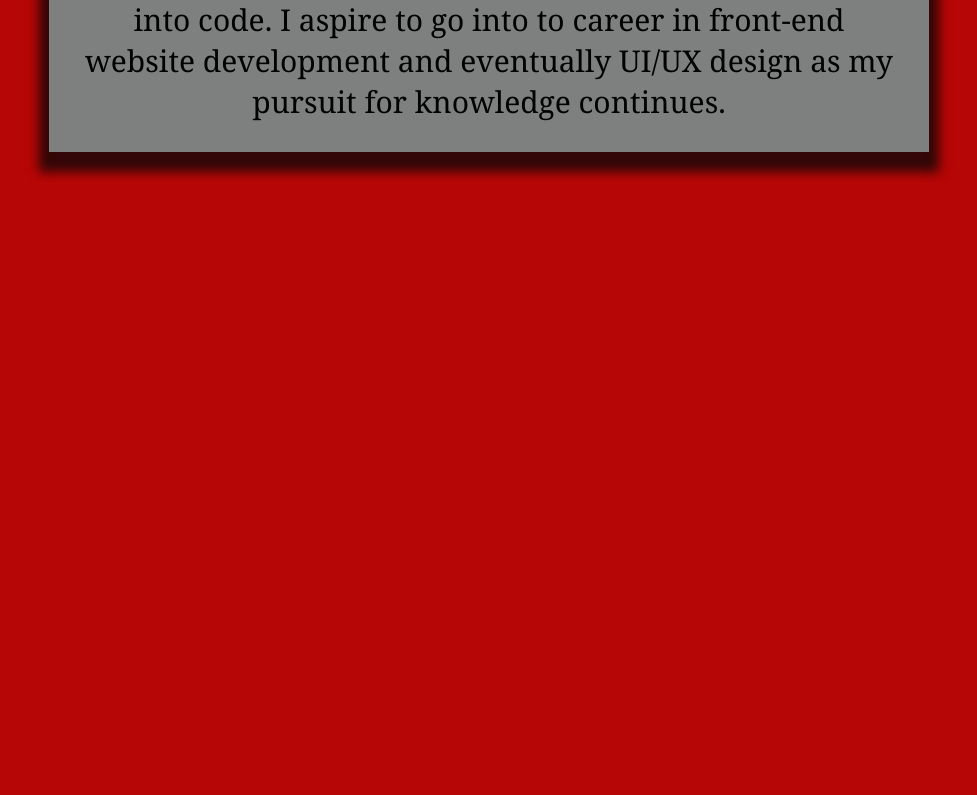
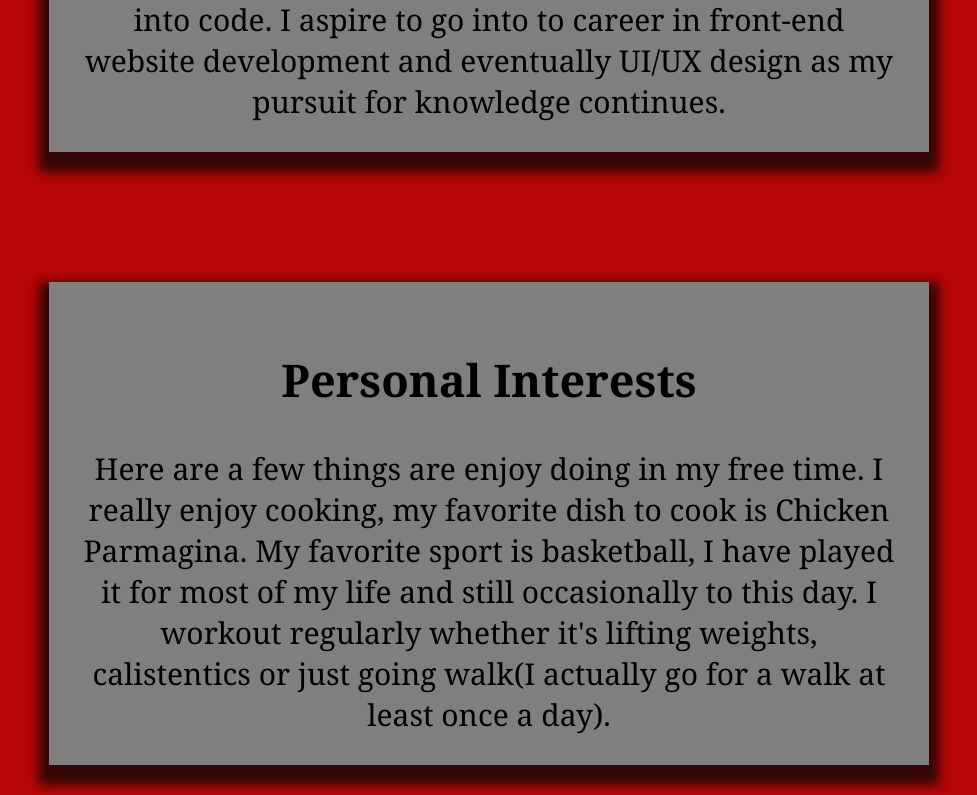
Before and after one commit to ManiG21/portfolio, a React (Create React App) app: page /about in a window 1280 px wide. Shown: the part 1142-1937 px from the top of the page, without its empty margins (151-1128 px from the left). Before the commit the page ends 1324 px from the top, so only its background shows below. Built offline with nearby package versions, Linux system fonts and the light colour scheme.

Commit message:
Personal info

```diff
--- a/src/components/About/About.js
+++ b/src/components/About/About.js
@@ -15,13 +15,12 @@ function About() {
             I aspire to go into to career in front-end website development and eventually UI/UX design as my pursuit for knowledge continues.
             {/* Here's a link to my resume <Link src= {Resume}>Resume</Link> */}
          </p>
-         {/* <h2>Personal things</h2>
-         <p> Here are a few things are enjoy doing in my free time. I really enjoy cooking, my favorite dish to cook is
+
+         <p className='para'> <h2>Personal Interests</h2>Here are a few things are enjoy doing in my free time. I really enjoy cooking, my favorite dish to cook is
             Chicken Parmagina. My favorite sport is basketball, I have played it for most of my life and still
             occasionally to this day. I workout regularly
             whether it's lifting weights, calistentics or just going walk(I actually go for a walk at least once a day).
-
-         </p> */}
+         </p>
     </div>
    )
 
```
